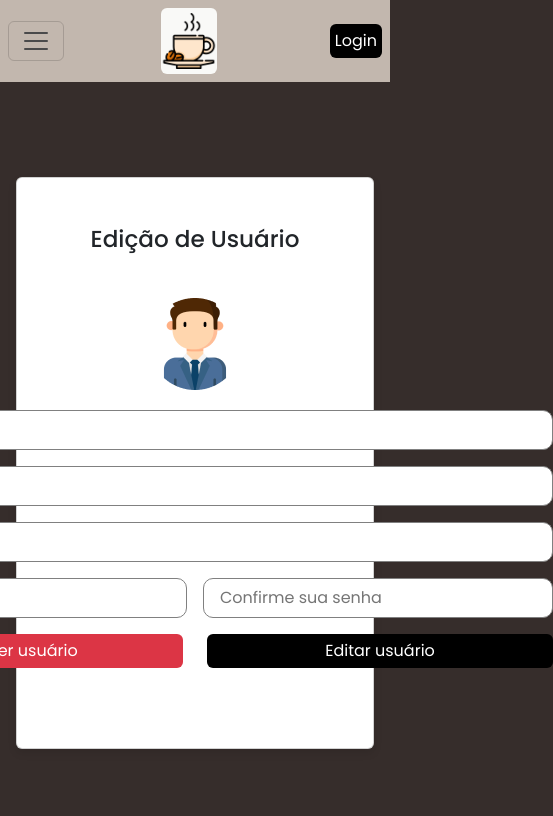
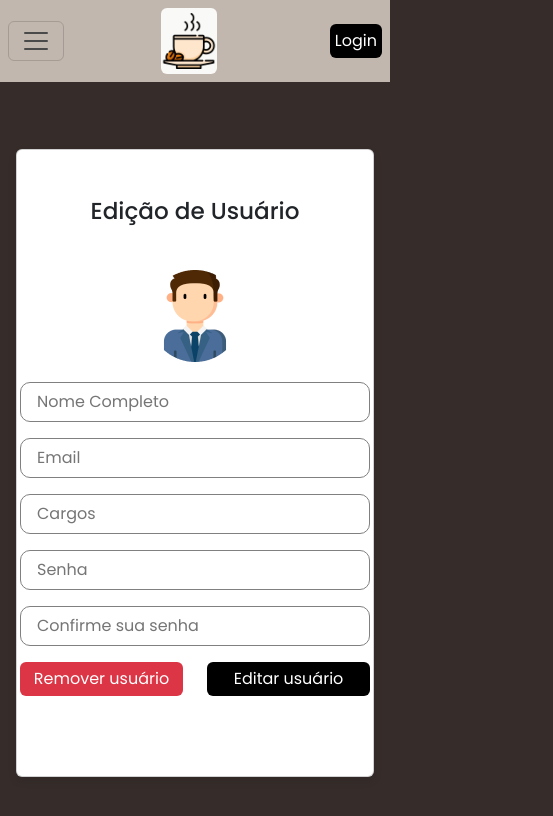
Before and after one commit to Facoffee-SI/facoffee-frontend, a React (Vite) app: page /admin/users/edit in a window 390 px wide. Shown: the top 816 px of the page, 553 px wide, since content can reach past the window. Built offline with nearby package versions, Linux system fonts and the light colour scheme.

Commit message:
feat: add responsividade tela de usuários

```diff
--- a/src/views/admin/users/createUser.tsx
+++ b/src/views/admin/users/createUser.tsx
@@ -97,7 +97,7 @@
                     placeholder="Cargos"
                     component={CustomInput}
                   />
-                  <div className="d-flex gap-3">
+                  <div className="d-flex flex-column flex-md-row gap-3">
                     <Field
                       name="password"
                       type="password"
--- a/src/views/admin/users/editUser.tsx
+++ b/src/views/admin/users/editUser.tsx
@@ -97,7 +97,7 @@
                     placeholder="Cargos"
                     component={CustomInput}
                   />
-                  <div className="d-flex gap-3">
+                  <div className="d-flex flex-column flex-md-row gap-3">
                     <Field
                       name="password"
                       type="password"
```
